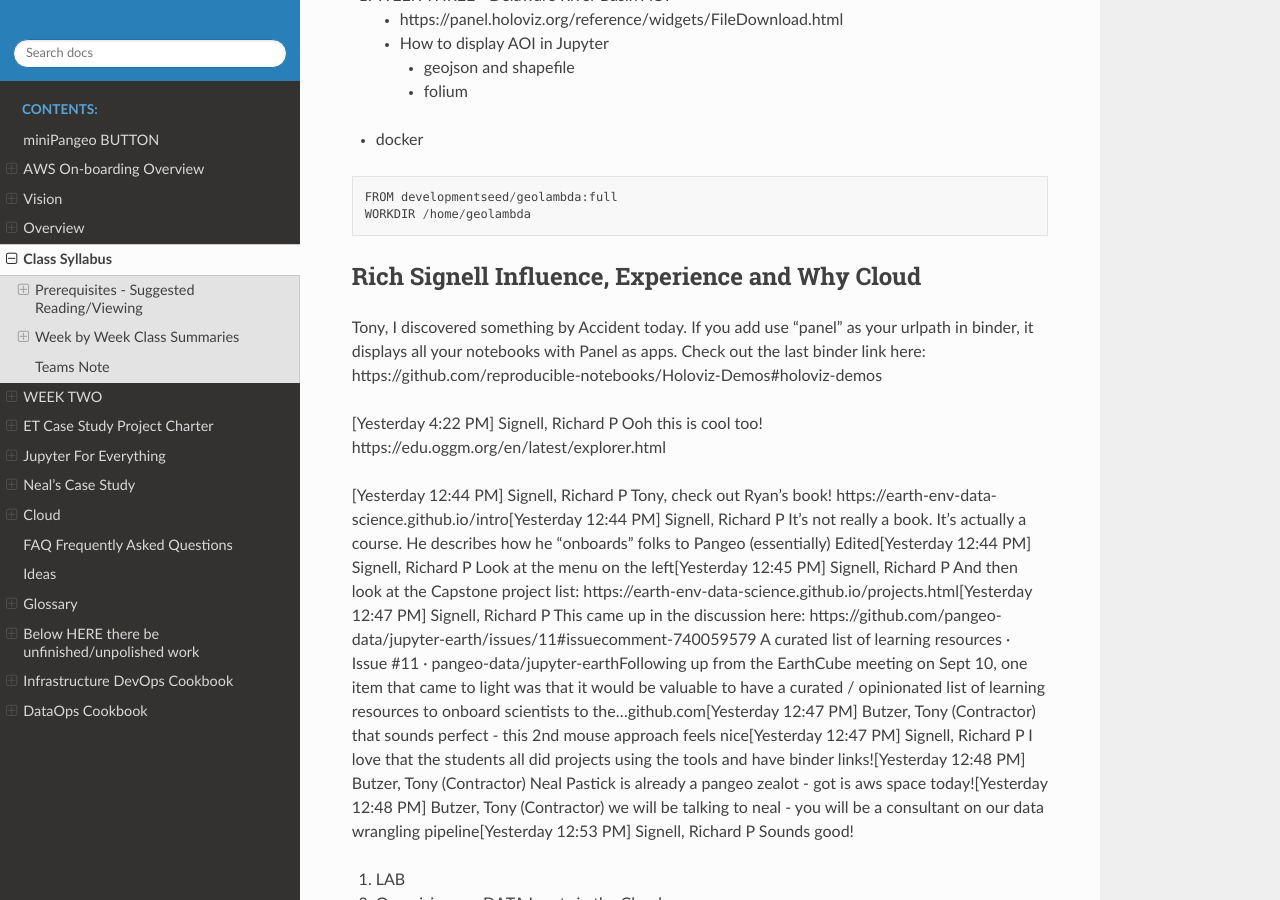
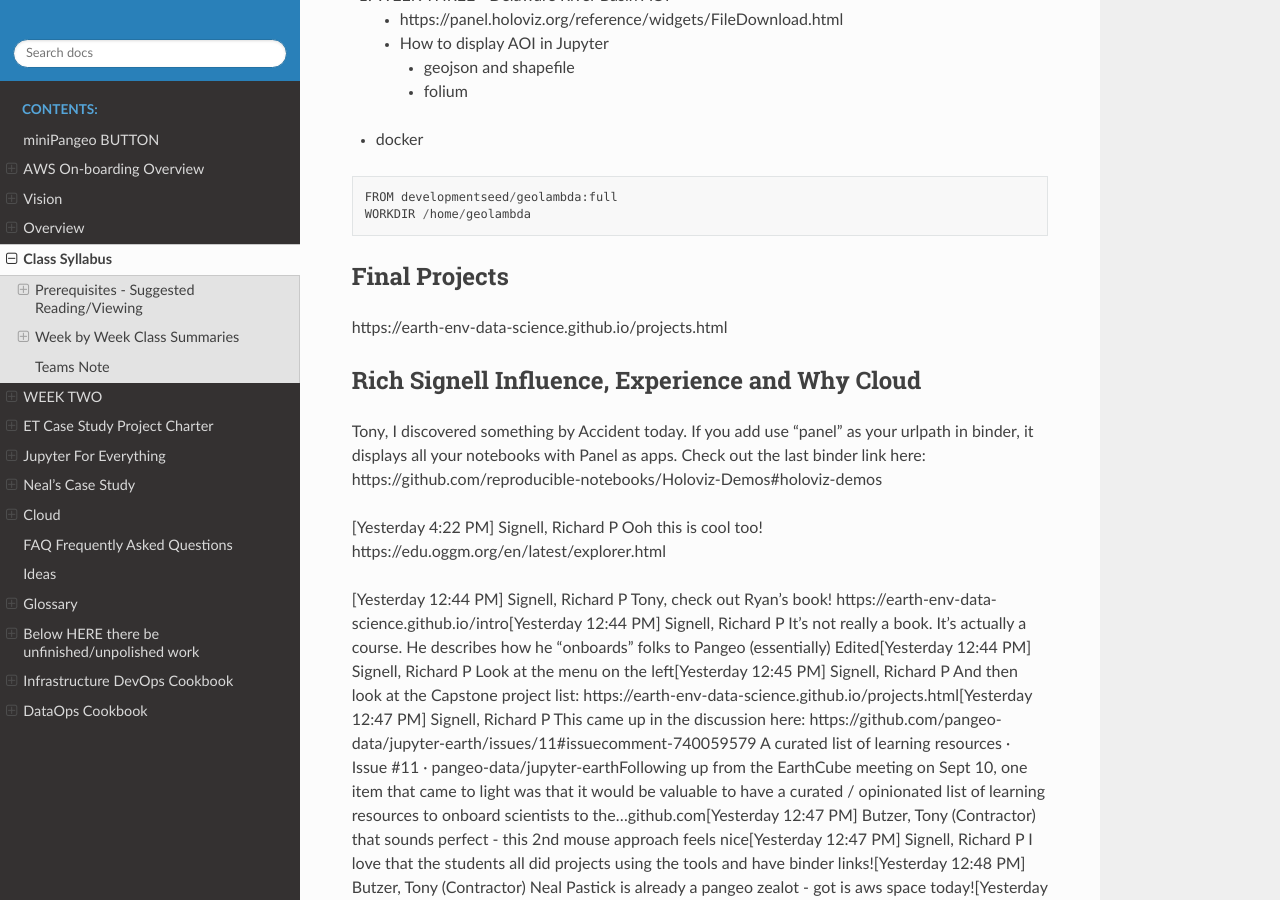
Before and after one commit to tonybutzer/harmony, a Sphinx documentation site: the page built from documentation/source/00weekbyweek.md, in a window 1280 px wide and 900 px high, scrolled down 12329 px. Built offline with Sphinx 7.4.7 and the Read the Docs theme 2.0.0, drawn with Linux system fonts in a browser that asks for light colours; pages that are not in the unit, such as notebooks, are missing from menus.

Commit message:
automatic git update from Makefile

````diff
--- a/documentation/source/00weekbyweek.md
+++ b/documentation/source/00weekbyweek.md
@@ -421,6 +421,9 @@
 WORKDIR /home/geolambda
 ```
 
+## Final Projects
+https://earth-env-data-science.github.io/projects.html
+
 ## Rich Signell Influence, Experience and Why Cloud
 
 Tony, I discovered something by Accident today.   If you add use "panel" as your urlpath in binder, it displays all your notebooks with Panel as apps.    Check out the last binder link here:
````
